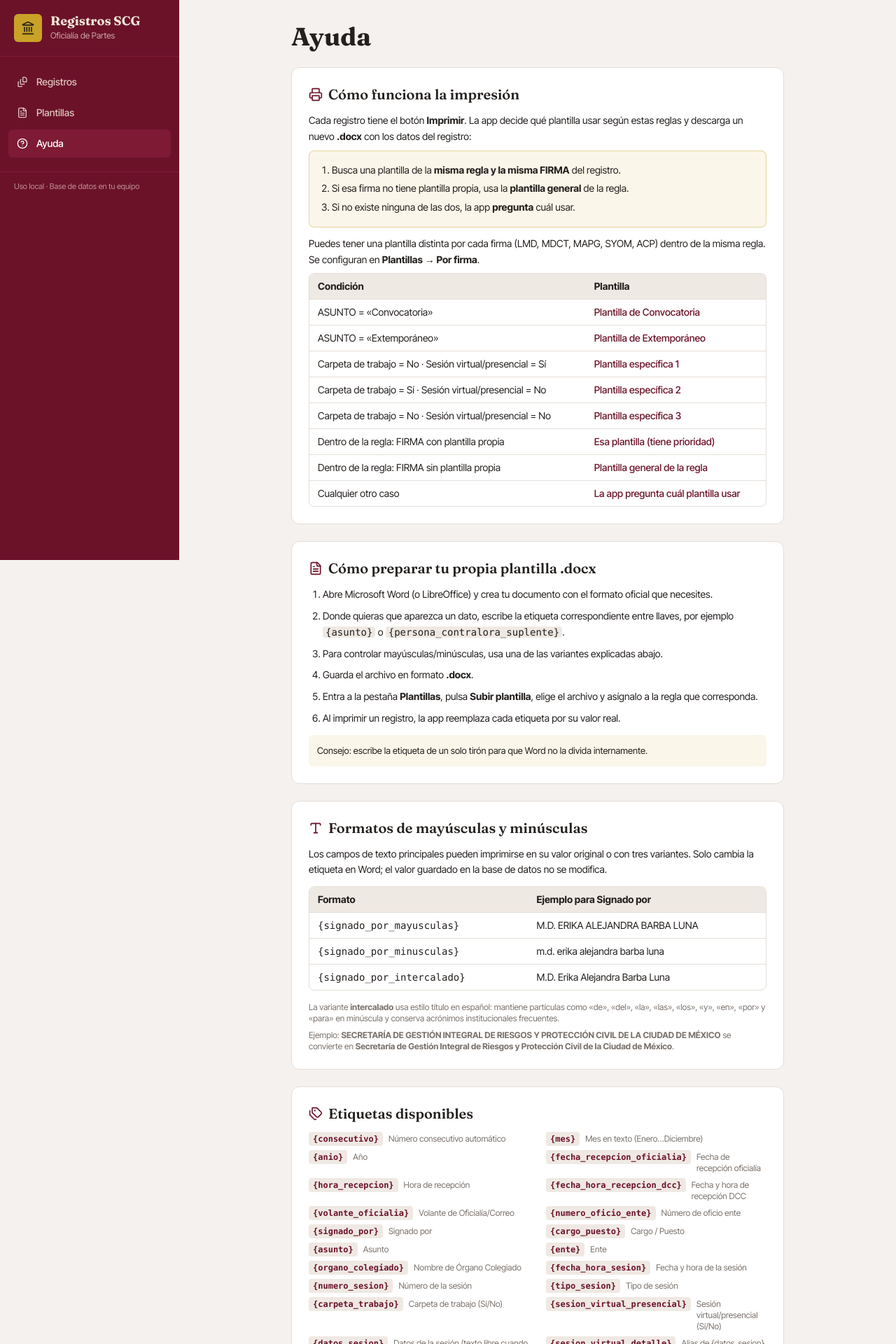
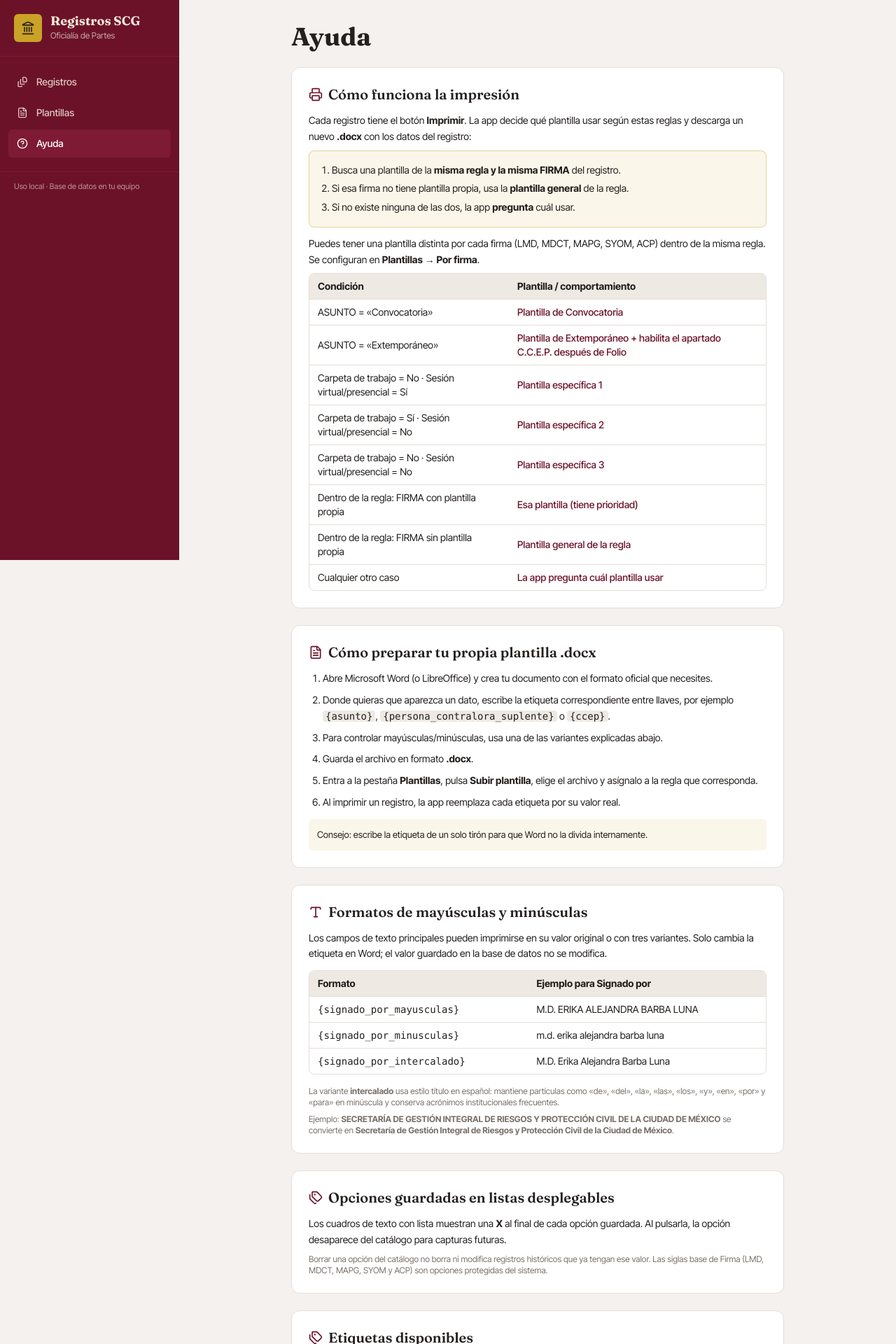
Before and after one commit to joemartell/CONTROL-DE-GESTION-06_08_26.git-5975, a React (Vite) app in the folder packages/web/: page /ayuda in a window 1280 px wide. Shown: the top 1920 px of the page at 70% size. Built offline with nearby package versions, Linux system fonts and the light colour scheme; what @orpc/client, @orpc/tanstack-query would draw is missing.

Commit message:
Document CCEP rule and deletable combobox options

```diff
--- a/packages/web/src/web/pages/ayuda.tsx
+++ b/packages/web/src/web/pages/ayuda.tsx
@@ -26,6 +26,7 @@ const BASE_TAGS: [string, string][] = [
   ["{firma}", "Firma (iniciales: LMD, MDCT, MAPG, SYOM, ACP)"],
   ["{persona_contralora}", "Persona contralora ciudadana convocada"],
   ["{persona_contralora_suplente}", "Persona contralora ciudadana suplente"],
+  ["{ccep}", "C.C.E.P. (solo para asunto Extemporáneo)"],
   ["{fecha_impresion}", "Fecha en que se imprime el documento"],
 ];
 
@@ -40,6 +41,7 @@ const FORMATTABLE_TAGS: [string, string][] = [
   ["sesion_virtual_detalle", "Alias de datos de la sesión"],
   ["persona_contralora", "Persona contralora ciudadana convocada"],
   ["persona_contralora_suplente", "Persona contralora ciudadana suplente"],
+  ["ccep", "C.C.E.P."],
 ];
 
 const FORMAT_TAGS = FORMATTABLE_TAGS.flatMap<[string, string]>(([tag, desc]) => [
@@ -52,7 +54,7 @@ const TAGS: [string, string][] = [...BASE_TAGS, ...FORMAT_TAGS];
 
 const RULES: [string, string][] = [
   ["ASUNTO = «Convocatoria»", "Plantilla de Convocatoria"],
-  ["ASUNTO = «Extemporáneo»", "Plantilla de Extemporáneo"],
+  ["ASUNTO = «Extemporáneo»", "Plantilla de Extemporáneo + habilita el apartado C.C.E.P. después de Folio"],
   ["Carpeta de trabajo = No  ·  Sesión virtual/presencial = Sí", "Plantilla específica 1"],
   ["Carpeta de trabajo = Sí  ·  Sesión virtual/presencial = No", "Plantilla específica 2"],
   ["Carpeta de trabajo = No  ·  Sesión virtual/presencial = No", "Plantilla específica 3"],
@@ -94,7 +96,7 @@ export default function Ayuda() {
           <div className="overflow-hidden rounded-lg border border-border">
             <table className="w-full text-sm">
               <thead className="bg-secondary text-left text-wine-900">
-                <tr><th className="px-3 py-2">Condición</th><th className="px-3 py-2">Plantilla</th></tr>
+                <tr><th className="px-3 py-2">Condición</th><th className="px-3 py-2">Plantilla / comportamiento</th></tr>
               </thead>
               <tbody>
                 {RULES.map(([c, p], i) => (
@@ -113,8 +115,9 @@ export default function Ayuda() {
             <li>Abre Microsoft Word (o LibreOffice) y crea tu documento con el formato oficial que necesites.</li>
             <li>
               Donde quieras que aparezca un dato, escribe la etiqueta correspondiente entre llaves, por ejemplo{" "}
-              <code className="rounded bg-secondary px-1">{"{asunto}"}</code> o{" "}
-              <code className="rounded bg-secondary px-1">{"{persona_contralora_suplente}"}</code>.
+              <code className="rounded bg-secondary px-1">{"{asunto}"}</code>,{" "}
+              <code className="rounded bg-secondary px-1">{"{persona_contralora_suplente}"}</code> o{" "}
+              <code className="rounded bg-secondary px-1">{"{ccep}"}</code>.
             </li>
             <li>Para controlar mayúsculas/minúsculas, usa una de las variantes explicadas abajo.</li>
             <li>Guarda el archivo en formato <b>.docx</b>.</li>
@@ -162,6 +165,15 @@ export default function Ayuda() {
           </p>
         </Card>
 
+        <Card icon={Tags} title="Opciones guardadas en listas desplegables">
+          <p className="mb-2">
+            Los cuadros de texto con lista muestran una <b>X</b> al final de cada opción guardada. Al pulsarla, la opción desaparece del catálogo para capturas futuras.
+          </p>
+          <p className="text-xs text-muted-foreground">
+            Borrar una opción del catálogo no borra ni modifica registros históricos que ya tengan ese valor. Las siglas base de Firma (LMD, MDCT, MAPG, SYOM y ACP) son opciones protegidas del sistema.
+          </p>
+        </Card>
+
         <Card icon={Tags} title="Etiquetas disponibles">
           <div className="grid grid-cols-1 gap-x-6 gap-y-1.5 sm:grid-cols-2">
             {TAGS.map(([tag, desc]) => (
```
